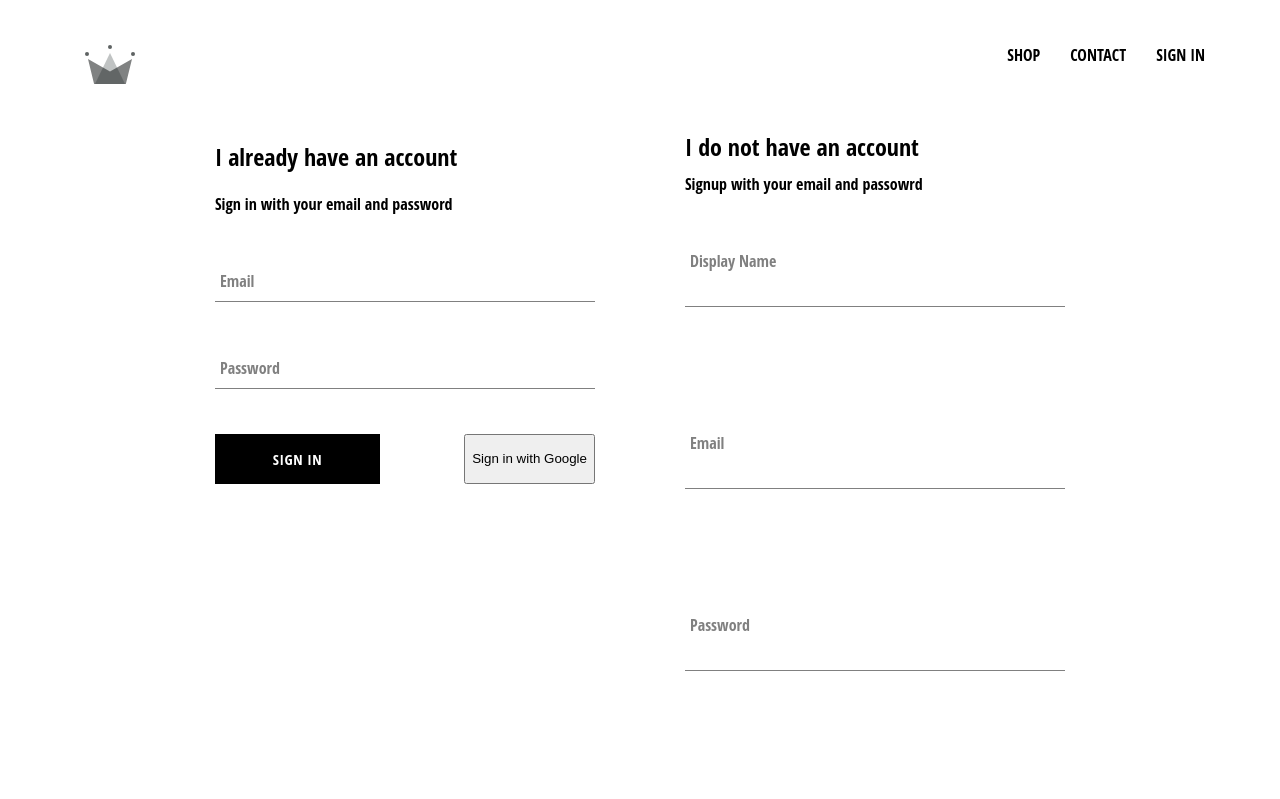
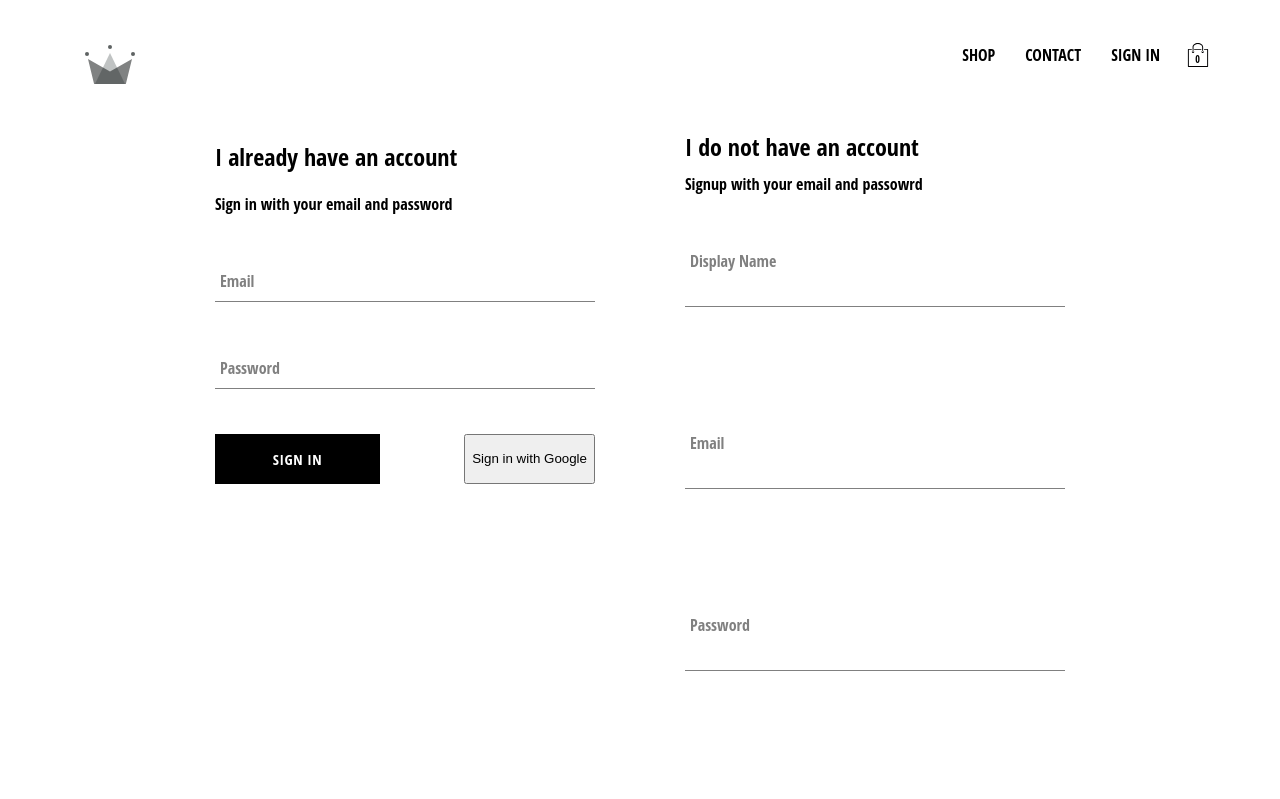
Before and after one commit to javaiprog12/crwn-clothing, a React (Create React App) app: page /signin in a window 1280 px wide. Shown: the top 799 px of the page. Built offline with nearby package versions, Linux system fonts and the light colour scheme; no server answers.

Commit message:
small div fro checkout based on value

```diff
--- /dev/null
+++ b/src/components/cart-dropdown/cart-dropdown.js
@@ -0,0 +1,15 @@
+import React from 'react';
+
+import './cart-dropdown.styles.scss';
+import  CustomButton from '../custom-button/custom-button.js';
+
+
+const CartDropdown = () =>(
+    <div className='cart-dropdown'>
+    <div className = 'cart-items'/>
+      <CustomButton className='custom-button'>GO TO CHECKOUT</CustomButton>
+    </div>
+);
+
+
+export default CartDropdown;
--- /dev/null
+++ b/src/components/cart-dropdown/cart-dropdown.styles.scss
@@ -0,0 +1,26 @@
+.cart-dropdown {
+  position: absolute;
+  width: 240px;
+  height: 340px;
+  display: flex;
+  flex-direction: column;
+  padding: 20px;
+  border: 1px solid black;
+  background-color: white;
+  top: 90px;
+  right: 40px;
+  z-index: 5;
+
+  .cart-items {
+    height: 240px;
+    display: flex;
+    flex-direction: column;
+    overflow: scroll;
+  }
+
+  .custom-button {
+    margin-top: auto;
+
+    font-size: 12px;
+  }
+}
--- /dev/null
+++ b/src/components/cart-icon/cart-icon.js
@@ -0,0 +1,19 @@
+import React from 'react';
+
+import './cart-icon.styles.scss';
+import {connect} from 'react-redux';
+import  {toggleCartHidden} from '../../redux/cart/cart.action';
+import {ReactComponent as ShoppingIcon} from '../../assets/shopping-bag.svg';
+
+const CartIcon = ({toggleCartHidden}) =>(
+    <div   className = 'cart-icon' onClick={toggleCartHidden}>
+      <ShoppingIcon className='shopping-icon'/>
+      <span className='item-count'>0</span>
+    </div>
+)
+//to trigger action
+const mapDispatchToProps = dispatch => ({
+  toggleCartHidden :() => dispatch(toggleCartHidden())
+})
+
+export  default connect(null,mapDispatchToProps)(CartIcon);
--- /dev/null
+++ b/src/components/cart-icon/cart-icon.styles.scss
@@ -0,0 +1,21 @@
+.cart-icon {
+  width: 45px;
+  height: 45px;
+  position: relative;
+  display: flex;
+  align-items: center;
+  justify-content: center;
+  cursor: pointer;
+
+  .shopping-icon {
+    width: 24px;
+    height: 24px;
+  }
+
+  .item-count {
+    position: absolute;
+    font-size: 10px;
+    font-weight: bold;
+    bottom: 12px;
+  }
+}
--- a/src/components/header/header.js
+++ b/src/components/header/header.js
@@ -5,9 +5,11 @@
 import {Link} from 'react-router-dom';
 import {auth} from '../../firebase/firebase.utils';
 import {connect} from 'react-redux';
+import CartIcon from '../cart-icon/cart-icon.js';
+import CartDropdown from '../cart-dropdown/cart-dropdown';
 
 
-const Header = ({currentUser}) =>{
+const Header = ({currentUser,hidden}) =>{
     return (
         <div className='header'>
             <Link className='logo-container' to='/'>
@@ -32,16 +34,23 @@
                        </Link>
                    )
                 }
+                 <CartIcon/>
+
 
             </div>
+            {
+                hidden ? null:<CartDropdown/>
+            }
+
 
 
         </div>
     )
 }
 //state is toplevel root reduer reqd to initialize actions
-const mapStateToProps = state  =>({
-  currentUser:state.user.currentUser
+const mapStateToProps = ({user:{currentUser} , cart:{hidden}})  =>({
+  currentUser,
+  hidden
 })
 
 export default connect(mapStateToProps)(Header);
--- /dev/null
+++ b/src/redux/cart/cart.action.js
@@ -0,0 +1,8 @@
+import CartActionTypes from './cart.types';
+
+export const toggleCartHidden = () => (
+    {
+        type:CartActionTypes.TOGGLE_CART_HIDDEN
+    }
+
+)
--- /dev/null
+++ b/src/redux/cart/cart.reducer.js
@@ -0,0 +1,21 @@
+import CartActionTypes from './cart.types';
+
+
+const INITIAL_STATE = {
+    hidden:true
+}
+
+const CartReducer = (state=INITIAL_STATE,action)=>{
+    switch(action.type){
+        case CartActionTypes.TOGGLE_CART_HIDDEN:
+
+            return {
+                ...state,
+                hidden :!state.hidden
+            }
+        default:
+           return state;
+    }
+}
+
+export default CartReducer;
--- /dev/null
+++ b/src/redux/cart/cart.types.js
@@ -0,0 +1,6 @@
+
+const  CartActionTypes = {
+     TOGGLE_CART_HIDDEN : 'TOGGLE_CART_HIDDEN'
+}
+
+export default CartActionTypes;
--- a/src/redux/root-reducer.js
+++ b/src/redux/root-reducer.js
@@ -1,7 +1,9 @@
 import {combineReducers} from 'redux';
 import userReducer from './user/user.reducer';
+import cartReducer from './cart/cart.reducer';
 
 
 export default combineReducers({
-    user:userReducer
+    user:userReducer,
+    cart:cartReducer
 })
```
Also changed, not shown: src/assets/shopping-bag.svg (added).
